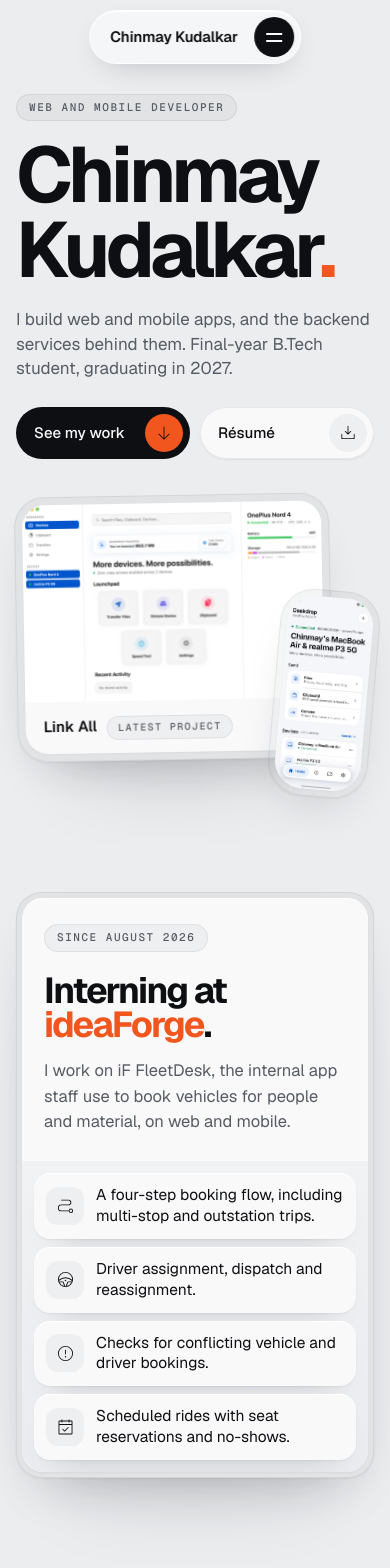
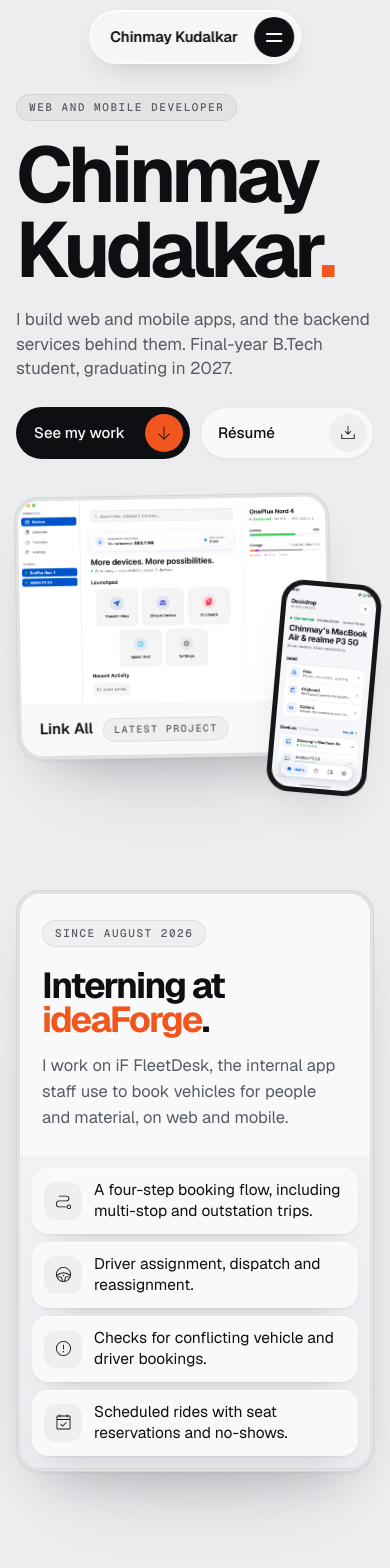
Before and after one commit to ChinmayyK/Portfolio, a Next.js app: page / in a window 390 px wide. Shown: the top 1568 px of the page. Built offline with nearby package versions, Linux system fonts and the light colour scheme.

Commit message:
Slim the bezels on phones and frame the phone screenshot as a device
The hero phone now has a thin dark device frame instead of the grey tray.
On phones every card uses a hairline bezel, and deck screenshots sit
straight on the card instead of inside a grey panel.

```diff
--- a/src/app/globals.css
+++ b/src/app/globals.css
@@ -99,7 +99,8 @@ body::after { content: ""; position: fixed; inset: 0; z-index: 80; pointer-event
 .cascade .main .cap { padding: 13px 16px 13px 18px; font-size: 15px; }
 .cascade .main .cap b { font-weight: 600; }
 .cascade .main .cap .chip { white-space: nowrap; padding: 4px 10px; font-size: 10px; margin-left: 10px; }
-.cascade .phone { width: 23%; right: -2%; top: 34%; rotate: 5deg; z-index: 3; --r: 34px; --pad: 6px; }
+.cascade .phone { width: 23%; right: -2%; top: 34%; rotate: 5deg; z-index: 3; --r: 30px; --pad: 5px; background: #16171A; border-color: #16171A; }
+.cascade .phone .core { box-shadow: none; }
 .js .cascade .bezel { opacity: 0; transform: translateY(120px) scale(.94); }
 .hero.go .cascade .bezel { opacity: 1; transform: translate3d(var(--px, 0px), calc(var(--py, 0px) + var(--hy, 0px)), 0); transition-delay: calc(var(--i) * 140ms + 350ms); }
 .hero.go.settled .cascade .bezel { transition: transform .9s var(--ease), box-shadow .6s var(--ease); transition-delay: 0ms; }
@@ -254,7 +255,8 @@ dialog[open] { animation: up .8s var(--ease); }
   .hero .cta { margin-top: 26px; flex-wrap: nowrap; gap: 10px; }
   .hero .cta .pill { flex: 1; justify-content: space-between; font-size: 15px; padding-left: 18px; }
 
-  .now .bezel, .contact .bezel, .card, .bento > .bezel { --r: 26px; --pad: 5px; }
+  .bezel, .now .bezel, .contact .bezel, .card, .bento > .bezel, .cascade .main { --r: 24px; --pad: 3px; }
+  .cascade .phone { --r: 22px; --pad: 4px; }
   .now .say { padding: 26px 22px; gap: 22px; }
   .now .say h2 { font-size: 36px; }
   .now .say p { font-size: 16.5px; }
@@ -268,9 +270,9 @@ dialog[open] { animation: up .8s var(--ease); }
   .card .txt { padding: 24px 22px 20px; gap: 20px; }
   .card h3 { margin-top: 12px; font-size: 40px; }
   .card .line { font-size: 16.5px; }
-  .card .pic { aspect-ratio: auto; margin: 0 5px 5px; border-radius: 21px; }
-  .card .pic .fit { position: static; padding: 12px; }
-  .card .pic img { width: 100%; border-radius: 10px; }
+  .card .pic { aspect-ratio: auto; margin: 0; border-radius: 0; background: none; }
+  .card .pic .fit { position: static; padding: 0 16px 16px; }
+  .card .pic img { width: 100%; border-radius: 12px; box-shadow: 0 0 0 1px var(--tray-line), 0 14px 28px -20px rgba(25, 30, 40, .45); }
 
   .bento { margin-top: 28px; gap: 12px; }
   .bento .core { padding: 24px 22px; gap: 22px; }
```
